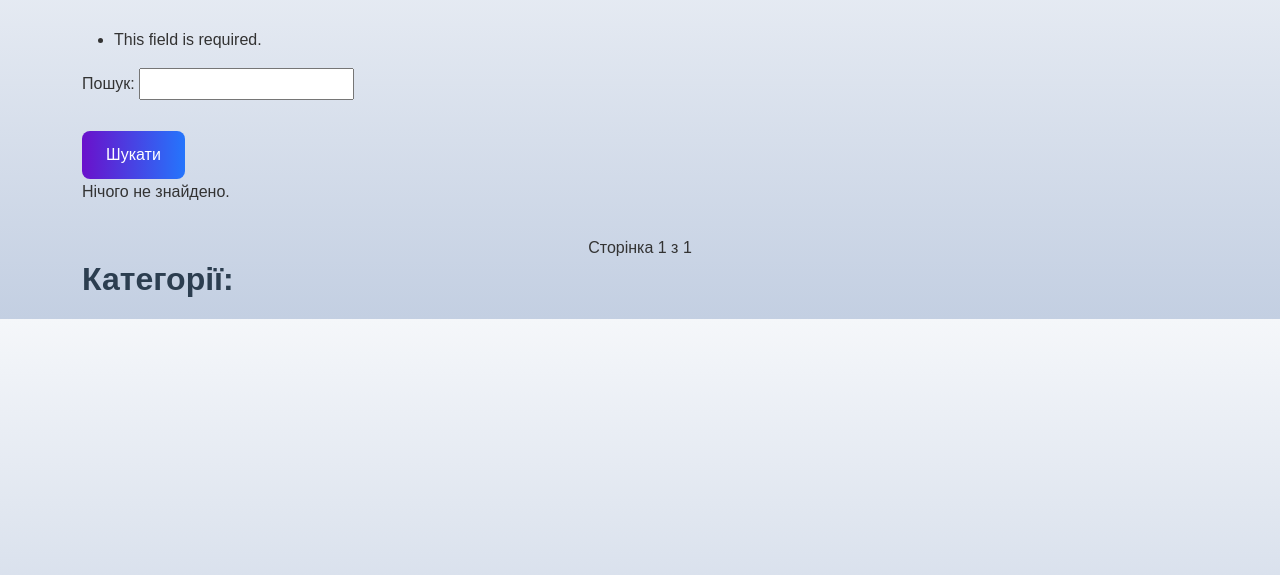
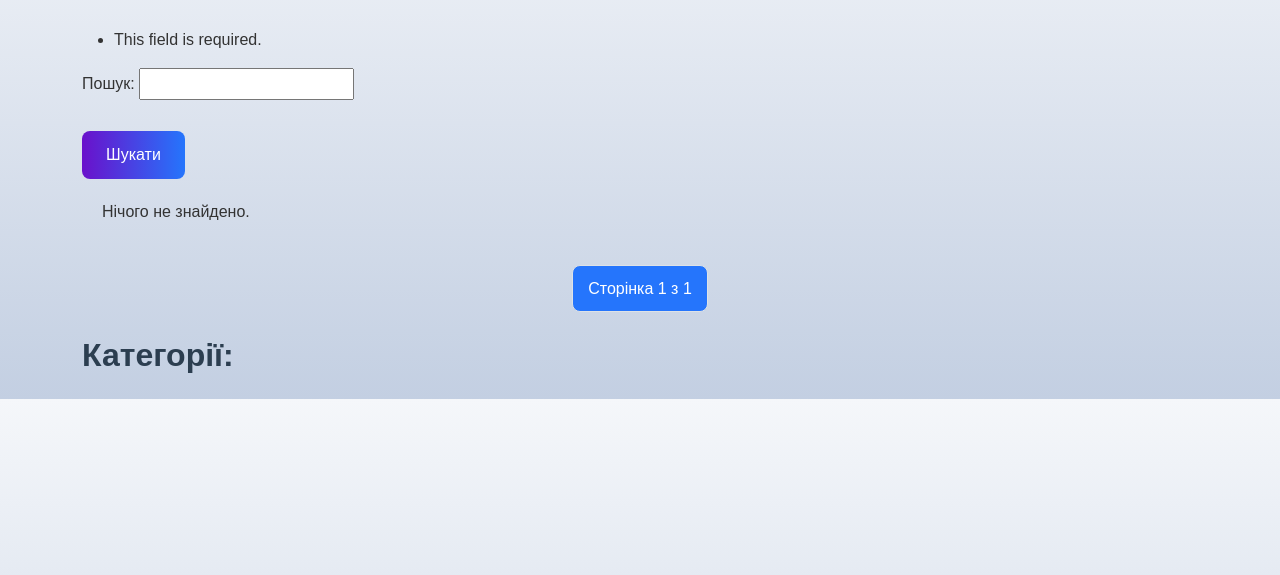
Before and after one commit to Head-Shot-53/anime_website, a Django app: page / in a window 1280 px wide. Shown: the part 154-729 px from the top of the page. Run offline with Django 5.2, Linux system fonts and the light colour scheme; data that the repository does not hold is empty.

Commit message:
додав категорії

```diff
--- a/anime_list/templates/anime_list/anime_list.html
+++ b/anime_list/templates/anime_list/anime_list.html
@@ -10,18 +10,16 @@
     </form>
 
     <!-- Список аніме -->
-    <div>
+    <div class="anime-container">
         {% for anime in animes %}
-            <div class="mb-4">
-                <div class="card">
+            <div class="anime-item">
                 {% if anime.image %}
-                        <img src="{{ anime.image.url }}" class="card-img-top anime-icon" alt="{{ anime.title }}">
+                    <img src="{{ anime.image.url }}" class="anime-icon" alt="{{ anime.title }}">
                 {% endif %}
                 <div class="card-body">
                     <h5 class="card-title">{{ anime.title }}</h5>
                     <p class="card-text">{{ anime.description|truncatewords:15 }}</p>
                     <a href="{% url 'anime_detail' anime.id %}" class="btn btn-primary">Деталі</a>
-                    </div>
                 </div>
             </div>
         {% empty %}
@@ -32,21 +30,21 @@
     <!-- Навігація по сторінках -->
     <div class="pagination">
         {% if animes.has_previous %}
-            <a href="?page=1">&laquo; Перша</a>
-            <a href="?page={{ animes.previous_page_number }}">Попередня</a>
+            <a href="?page=1" class="page-link">&laquo; Перша</a>
+            <a href="?page={{ animes.previous_page_number }}" class="page-link">Попередня</a>
         {% endif %}
-        <span>Сторінка {{ animes.number }} з {{ animes.paginator.num_pages }}</span>
+        <span class="page-link">Сторінка {{ animes.number }} з {{ animes.paginator.num_pages }}</span>
         {% if animes.has_next %}
-            <a href="?page={{ animes.next_page_number }}">Наступна</a>
-            <a href="?page={{ animes.paginator.num_pages }}">Остання &raquo;</a>
+            <a href="?page={{ animes.next_page_number }}" class="page-link">Наступна</a>
+            <a href="?page={{ animes.paginator.num_pages }}" class="page-link">Остання &raquo;</a>
         {% endif %}
     </div>
 
     <!-- Категорії -->
-    <h2>Категорії:</h2>
-    <ul>
+     <h2 class="my-4">Категорії:</h2>
+    <div class="categories-container">
         {% for category in categories %}
-            <li><a href="{% url 'anime_by_category' category.id %}">{{ category.name }}</a></li>
+            <a href="{% url 'category_detail' category.id %}" class="category-item">{{ category.name }}</a>
         {% endfor %}
-    </ul>
+    </div>
 {% endblock %}
```
Lines whose indentation alone changed are shown as unchanged.
